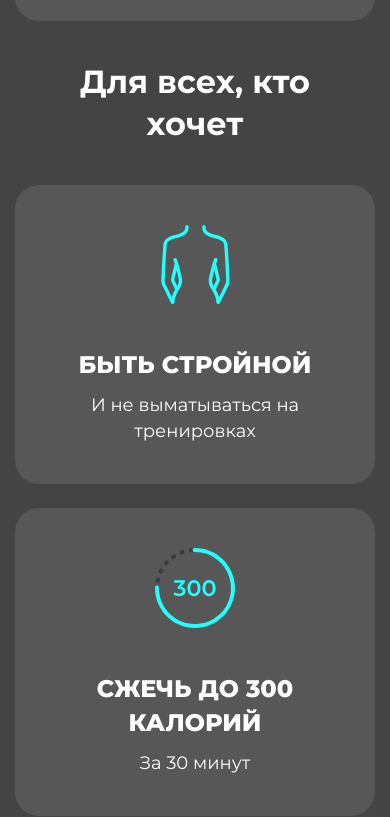
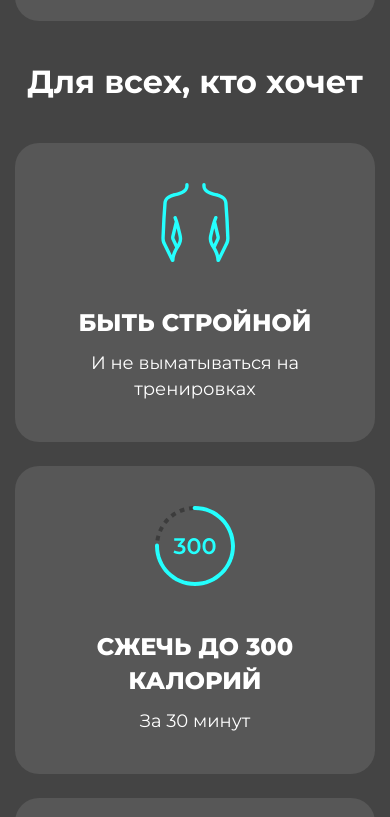
Before and after one commit to turgunov01/dance-test, a plain HTML site: page index.html in a window 390 px wide. Shown: the part 2552-3369 px from the top of the page. Drawn offline with Linux system fonts and the light colour scheme.

Commit message:
fix width prop #2

```diff
--- a/assets/css/media.css
+++ b/assets/css/media.css
@@ -600,7 +600,7 @@
         font-size: 3.2rem !important;
         line-height: 4.2rem !important;
         margin: 4rem auto !important;
-        width: 90% !important;
+        width: 100% !important;
     }
 
 
```
